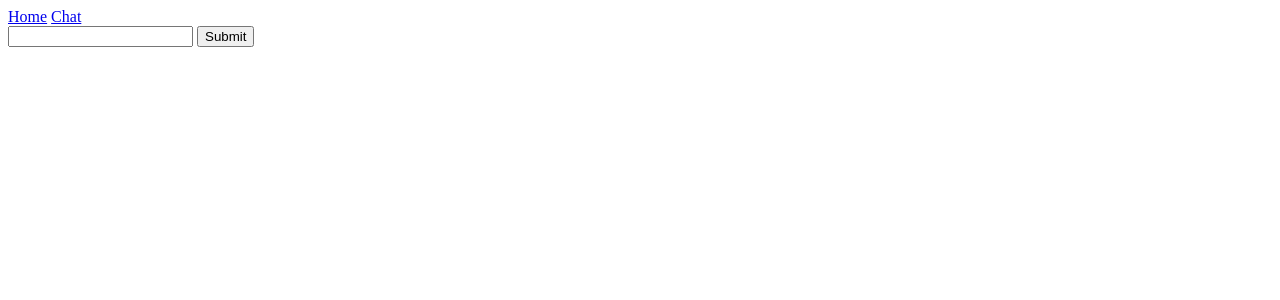
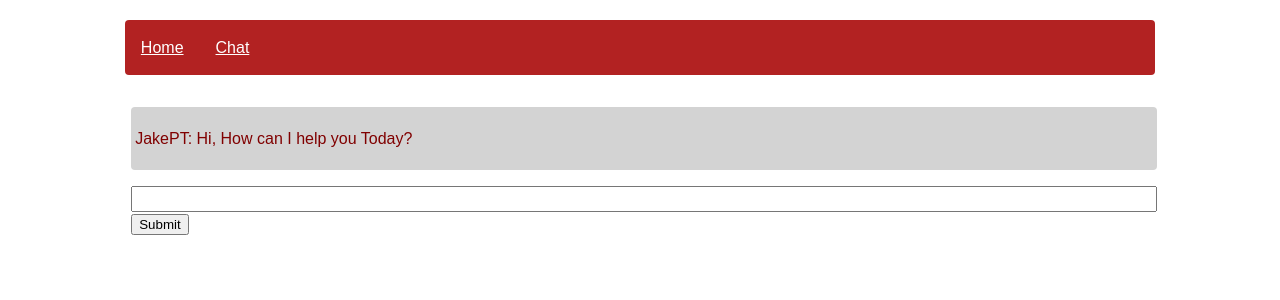
Before and after one commit to aaatipamula/JakePT, a Flask app: page /JakePT in a window 1280 px wide. Shown: the top 300 px of the page. Run offline with Flask 3, Linux system fonts and the light colour scheme.

Commit message:
updated styles and some other stuff

```diff
--- /dev/null
+++ b/jakept/static/styles.css
@@ -0,0 +1,59 @@
+body {
+  background: white;
+  color: maroon;
+  font-family: "Rubik", sans-serif;
+  line-height: 1.45;
+  margin: 1rem auto 1rem;
+  padding: .25rem;
+}
+
+nav {
+  margin: auto;
+  overflow: hidden;
+  margin-bottom: 2rem;
+  border-radius: .25rem;
+  background-color: firebrick;
+  width: 81%;
+}
+
+nav a {
+  float: left;
+  display: block;
+  text-align: center;
+  color: white;
+  padding: 1rem 1rem;
+}
+
+nav a:hover {
+  background-color: crimson;
+}
+
+input {
+  font-family: "Rubik", sans-serif;
+  line-height: 1.45;
+}
+
+input[type=text] {
+  border: none;
+  border-bottom: 2px solid firebrick;
+  background-color: #D3D3D3;
+  box-sizing: border-box;
+}
+
+input[type=chat] {
+  width: 100%
+}
+
+.content {
+  margin: auto;
+  width: 80%;
+}
+
+.messages {
+  background-color: #D3D3D3;
+  width: 100%;
+  min-height 1rem;
+  margin: 1rem auto 1rem;
+  padding: .25rem;
+  border-radius: 4px;
+}
--- a/jakept/templates/base.html
+++ b/jakept/templates/base.html
@@ -9,11 +9,12 @@
 
     <!-- Rubik font -->
     <link rel="https://fonts.googleapis.com/css?family=Rubik"/>
+    <link rel="stylesheet" href="{{ url_for('static', filename='styles.css') }}"
   </head>
   <body>
     <nav>
       <a href="{{ url_for('homepage') }}">Home</a>
-      <a href="{{ url_for('chat') }}">Chat</a>
+      <a href="{{ url_for('jake') }}">Chat</a>
     </nav>
     <div class="content">
       {% block content %}{% endblock %}
--- a/jakept/templates/chat.html
+++ b/jakept/templates/chat.html
@@ -24,10 +24,11 @@
     }
 
   </script>
-  <div id="msg-container">
+  <div id="msg-container" class="messages">
+    <p>JakePT: Hi, How can I help you Today?</p>
   </div>
   <form id=chat-form onsubmit="onSubmit();return false">
-    <input id="chat-question" type="text" name="question">
+    <input id="chat-question" type="chat" name="question">
     <input id="chat-sumbit" type="submit" value="Submit">
   </form>
 {% endblock %}
--- a/jakept/templates/info.html
+++ b/jakept/templates/info.html
@@ -7,9 +7,9 @@
     <h2 id="error-tag">Error: Your budget is likely not a number</h2>
   {% endif %}
     <form method="post">
-      <label for="name">Name</label>
-      <input name="name" id="name" placeholder="Jake" required>
-      <label for="name">Monthly Budget</label>
+      <label for="name">Name: </label>
+      <input type="text" name="name" id="name" placeholder="Jake" required>
+      <label for="name">Monthly Budget: </label>
       <input type="text" name="budget" id="budget" pattern="^\d{1,3}(,\d{3})*(\.\d+)?$" data-type="currency" placeholder="$100.00">
       <input type="submit" value="Enter">
     </form>
```
Also changed, not shown: jakept/static/chat.js (deleted).
